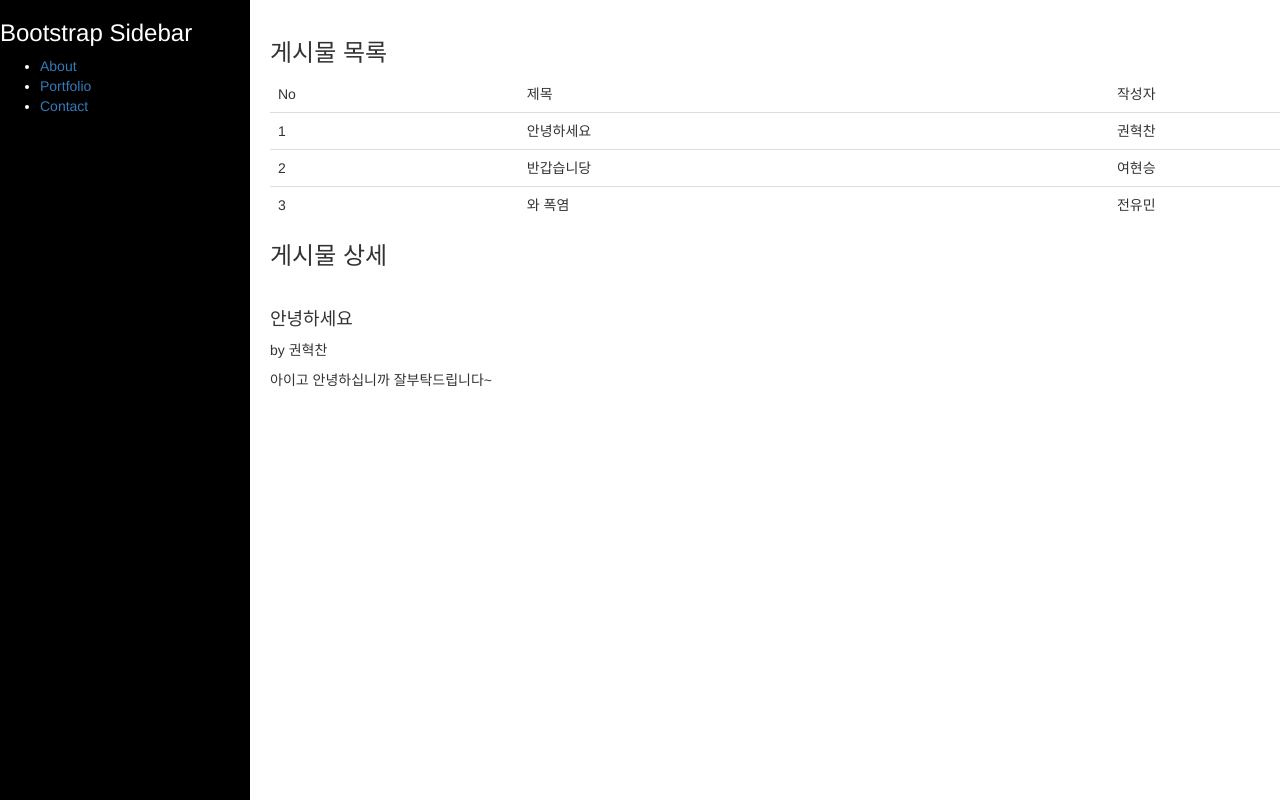
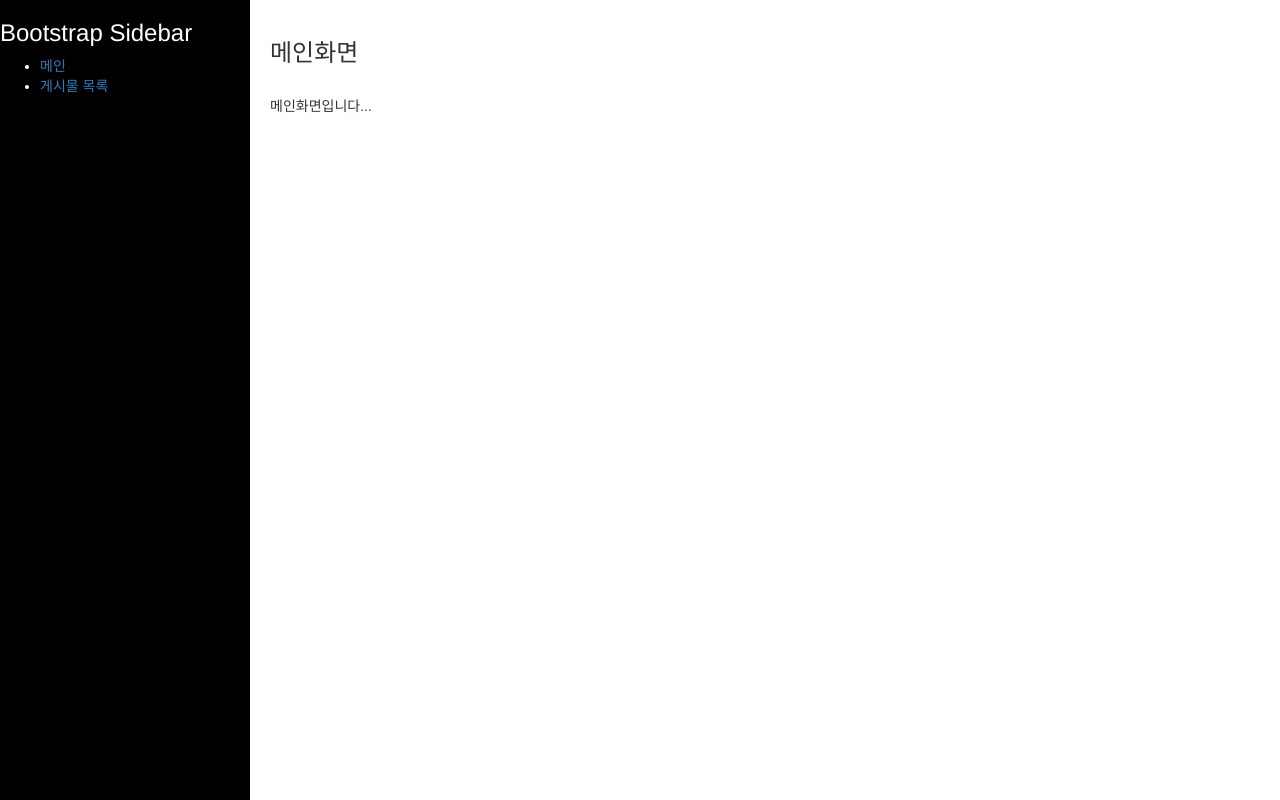
Before and after one commit to kwonssy02/react-board-sample, a React (Create React App) app: page / in a window 1280 px wide. Built offline with nearby package versions, Linux system fonts and the light colour scheme.

Commit message:
react-router 적용

```diff
--- a/src/App.js
+++ b/src/App.js
@@ -5,12 +5,14 @@ import './assets/css/bootstrap.min.css';
 import './assets/css/bootstrap-theme.min.css';
 import './assets/css/custom.css';
 
+import Home from './views/Home.js';
 import NoticeList from './views/NoticeList.js';
 import NoticeDetail from './views/NoticeDetail.js';
 
 class App extends Component {
   render() {
     return (
+        <Router>
             <div className="wrapper">
 
                 {/* Sidebar */}
@@ -20,24 +22,23 @@ class App extends Component {
 
                 <ul>
                     <li>
-                  <a href="#">About</a>
+                        <Link to="/">메인</Link>
                     </li>
                     <li>
-                  <a href="#">Portfolio</a>
-              </li>
-              <li>
-                  <a href="#">Contact</a>
+                        <Link to="/noticeList">게시물 목록</Link>
                     </li>
                 </ul>
                 </nav>
 
                 {/* Page Content */}
                 <div id="content">
-            <NoticeList />
-            <NoticeDetail />
+                    <Route exact path="/" component={Home} />
+                    <Route path="/noticeList" component={NoticeList} />
+                    <Route path="/noticeDetail" component={NoticeDetail} />
                 </div>
 
             </div>
+        </Router>
     );
   }
 }
--- /dev/null
+++ b/src/views/Home.js
@@ -0,0 +1,15 @@
+import React, { Component } from 'react';
+
+class Home extends Component {
+    render() {
+        return (
+            <div>
+                <h3>메인화면</h3>
+                <br/>
+                <p>메인화면입니다...</p>
+            </div>
+        );
+    }
+}
+
+export default Home;
```
Lines whose indentation alone changed are shown as unchanged.
